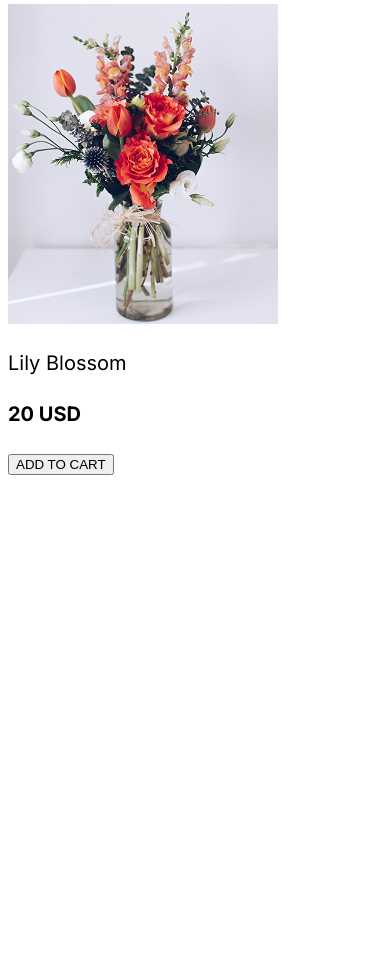
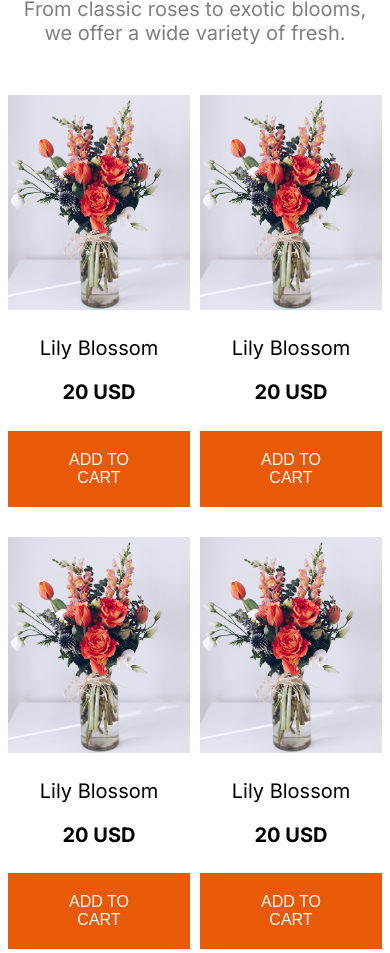
Before and after one commit to JannatulNaima1278/web-responsive-flowers, a plain HTML site: page index.html in a window 390 px wide. Shown: the part 1044-1997 px from the top of the page. Before the commit the page ends 1527 px from the top, so only its background shows below. Drawn offline with Linux system fonts and the light colour scheme.

Commit message:
added responsive plant section

```diff
--- a/index.html
+++ b/index.html
@@ -37,7 +37,49 @@
                 <img src="./assets/sample-flower-image.png" alt="">
                 <p class="font-size card-title">Lily Blossom</p>
                 <h4 class="font-size card-sub">20 USD</h4>
-                <button>ADD TO CART</button>
+                <button class="btn-primary">ADD TO CART</button>
+            </div>
+            <div class="plants-card">
+                <img src="./assets/sample-flower-image.png" alt="">
+                <p class="font-size card-title">Lily Blossom</p>
+                <h4 class="font-size card-sub">20 USD</h4>
+                <button class="btn-primary">ADD TO CART</button>
+            </div>
+            <div class="plants-card">
+                <img src="./assets/sample-flower-image.png" alt="">
+                <p class="font-size card-title">Lily Blossom</p>
+                <h4 class="font-size card-sub">20 USD</h4>
+                <button class="btn-primary">ADD TO CART</button>
+            </div>
+            <div class="plants-card">
+                <img src="./assets/sample-flower-image.png" alt="">
+                <p class="font-size card-title">Lily Blossom</p>
+                <h4 class="font-size card-sub">20 USD</h4>
+                <button class="btn-primary">ADD TO CART</button>
+            </div>
+            <div class="plants-card">
+                <img src="./assets/sample-flower-image.png" alt="">
+                <p class="font-size card-title">Lily Blossom</p>
+                <h4 class="font-size card-sub">20 USD</h4>
+                <button class="btn-primary">ADD TO CART</button>
+            </div>
+            <div class="plants-card">
+                <img src="./assets/sample-flower-image.png" alt="">
+                <p class="font-size card-title">Lily Blossom</p>
+                <h4 class="font-size card-sub">20 USD</h4>
+                <button class="btn-primary">ADD TO CART</button>
+            </div>
+            <div class="plants-card">
+                <img src="./assets/sample-flower-image.png" alt="">
+                <p class="font-size card-title">Lily Blossom</p>
+                <h4 class="font-size card-sub">20 USD</h4>
+                <button class="btn-primary">ADD TO CART</button>
+            </div>
+            <div class="plants-card">
+                <img src="./assets/sample-flower-image.png" alt="">
+                <p class="font-size card-title">Lily Blossom</p>
+                <h4 class="font-size card-sub">20 USD</h4>
+                <button class="btn-primary">ADD TO CART</button>
             </div>
            </div>
         </section>
--- a/styles/styles.css
+++ b/styles/styles.css
@@ -38,6 +38,15 @@
 
 .primary-color2{
     color: rgba(0, 0, 0, 0.5);
+}
+
+.btn-primary{
+    font-size: 1rem;
+    color: white;
+    background-color: #E95A08;
+    border: none;
+    width: 100%;
+    padding: 20px 50px;
 }
 
 /* navbar styles */
@@ -82,13 +91,41 @@ nav{
 
 /* plants section style */
 
+.plants-section{
+    max-width: 1140px;
+    text-align: center;
+    margin: 0 auto;
+}
+
 .plants-title{
     font-size: 3rem;
     font-weight: bold;
+    margin-top: 120px;
 }
 
 .plants-description{
     font-size: 1.25rem;
+    margin-bottom: 50px;
+}
+
+.plants-card{
+    max-width: 270px;
+    text-align: center;
+}
+
+.plants-card img{
+    width: 100%;
+}
+
+.card-sub{
+    margin-top: 0px;
+}
+
+.plants-container{
+    display: grid;
+    grid-template-columns: repeat(4, 1fr);
+    row-gap: 30px;
+    column-gap: 20px;
 }
 
 /* Responsive small device */
@@ -111,4 +148,14 @@ nav{
     .banner-img{
        width: 100%;
     }
+
+    .plants-container{
+        grid-template-columns: repeat(2, 1fr);
+        column-gap: 10px;
+        row-gap: 30px;
+    }
+
+    .plants-title{
+        margin-top: 100px;
+    }
 }
```
